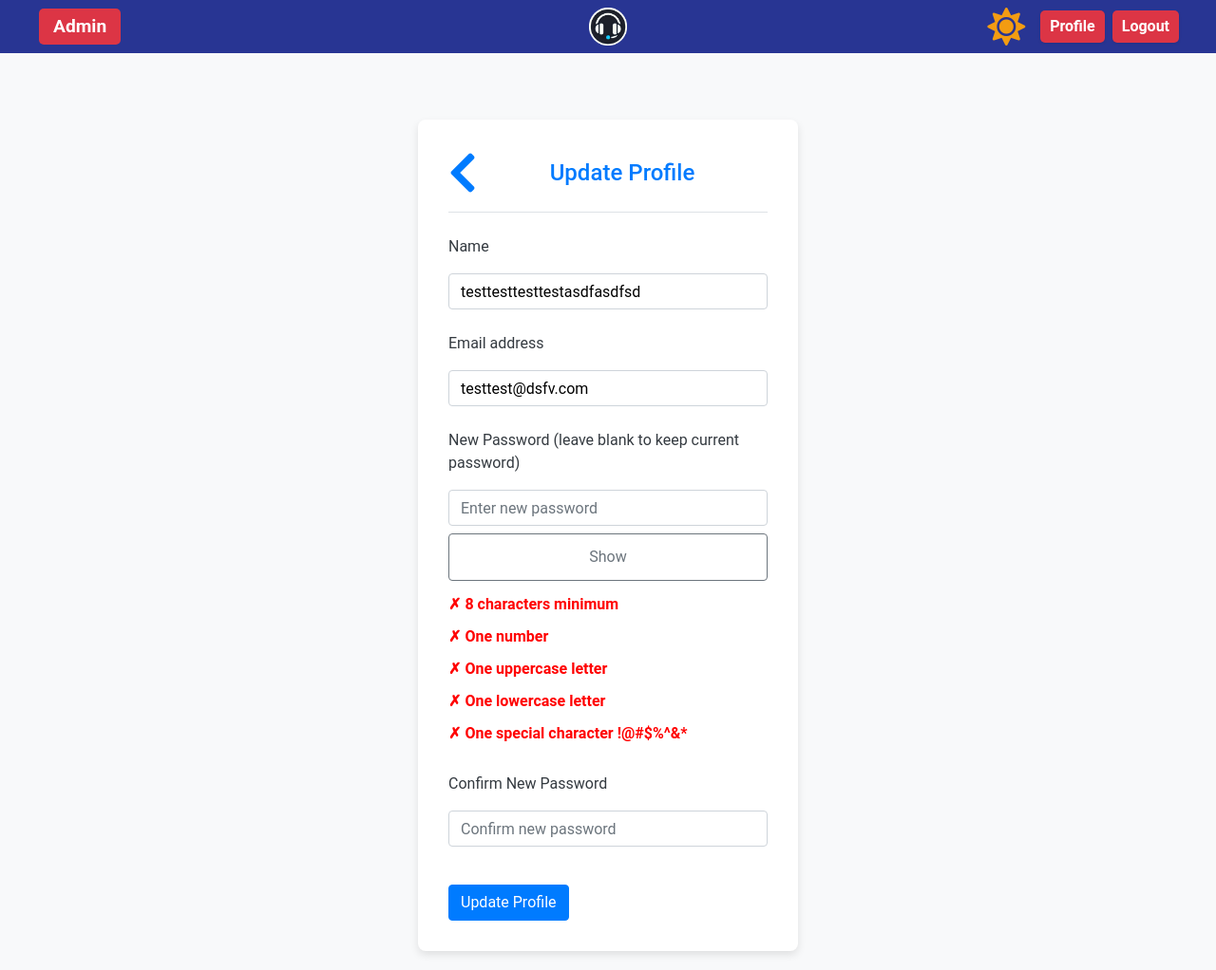
After one commit to Hiru5han/QA-project-weabapp, a Flask app: page /update_profile in a window 1280 px wide. The commit adds this page. Shown: the whole page at 95% size. Run offline with Flask 3, Linux system fonts and the light colour scheme; a user stored in the database is signed in; some libraries are stand-ins or nearby versions.

Commit message:
implement profile page on desktop

```diff
--- a/app/routes.py
+++ b/app/routes.py
@@ -3,8 +3,18 @@ from flask import Blueprint, render_template, redirect, url_for, request, flash
 from flask_login import login_user, login_required, logout_user, current_user
 from werkzeug.security import generate_password_hash, check_password_hash
 from .models import User, Ticket, Comment, db
+from urllib.parse import urlparse, urljoin
 
 bp = Blueprint("main", __name__)
+
+
+def is_safe_url(target):
+    """
+    Check if the target URL is safe by ensuring it's a local URL.
+    """
+    ref_url = urlparse(request.host_url)
+    test_url = urlparse(urljoin(request.host_url, target))
+    return test_url.scheme in ("http", "https") and ref_url.netloc == test_url.netloc
 
 
 @bp.route("/")
@@ -747,3 +757,104 @@ def ticket_details_readonly(ticket_id):
     return render_template(
         "ticket_details_readonly.html", ticket=ticket, comments=comments
     )
+
+
+@bp.route("/update_profile", methods=["GET", "POST"])
+@login_required
+def update_profile():
+    """
+    Allows the user to update their profile information.
+    """
+    # Get the 'next' parameter from the query string or form data
+    next_url = (
+        request.args.get("next") or request.form.get("next") or url_for("main.index")
+    )
+
+    # Ensure the next_url is safe
+    if not is_safe_url(next_url):
+        next_url = url_for("main.index")
+
+    if request.method == "POST":
+        # Get form data
+        name = request.form.get("name")
+        email = request.form.get("email")
+        password = request.form.get("password")
+        password_confirm = request.form.get("password_confirm")
+
+        # Validate name
+        if not name.strip():
+            flash("Name cannot be empty.", "warning")
+            return render_template(
+                "update_profile.html", current_user=current_user, next_url=next_url
+            )
+        if any(char.isdigit() for char in name):
+            flash("Name cannot contain numbers.", "warning")
+            return render_template(
+                "update_profile.html", current_user=current_user, next_url=next_url
+            )
+
+        # Validate email format
+        email_regex = r"^[a-zA-Z0-9_.+-]+@[a-zA-Z0-9-]+\.[a-zA-Z0-9-.]+$"
+        if not re.match(email_regex, email):
+            flash("Invalid email address.", "warning")
+            return render_template(
+                "update_profile.html", current_user=current_user, next_url=next_url
+            )
+
+        # Check if email is already in use by another user
+        if User.query.filter(User.email == email, User.id != current_user.id).first():
+            flash("Email address already in use.", "warning")
+            return render_template(
+                "update_profile.html", current_user=current_user, next_url=next_url
+            )
+
+        # Update password if provided
+        if password:
+            if password != password_confirm:
+                flash("Passwords do not match.", "warning")
+                return render_template(
+                    "update_profile.html", current_user=current_user, next_url=next_url
+                )
+
+            # Password complexity checks
+            if len(password) < 8:
+                flash("Password must be at least 8 characters long.", "warning")
+                return render_template(
+                    "update_profile.html", current_user=current_user, next_url=next_url
+                )
+            if not any(char.isdigit() for char in password):
+                flash("Password must contain at least one number.", "warning")
+                return render_template(
+                    "update_profile.html", current_user=current_user, next_url=next_url
+                )
+            if not any(char.isupper() for char in password):
+                flash("Password must contain at least one uppercase letter.", "warning")
+                return render_template(
+                    "update_profile.html", current_user=current_user, next_url=next_url
+                )
+            if not any(char.islower() for char in password):
+                flash("Password must contain at least one lowercase letter.", "warning")
+                return render_template(
+                    "update_profile.html", current_user=current_user, next_url=next_url
+                )
+            if not any(char in "!@#$%^&*()_+-=[]{}|;:,.<>?/" for char in password):
+                flash(
+                    "Password must contain at least one special character.", "warning"
+                )
+                return render_template(
+                    "update_profile.html", current_user=current_user, next_url=next_url
+                )
+
+            # Set new password
+            current_user.set_password(password)
+
+        # Update name and email
+        current_user.name = name
+        current_user.email = email
+        db.session.commit()
+        flash("Your profile has been updated.", "success")
+        return redirect(next_url)
+
+    return render_template(
+        "update_profile.html", current_user=current_user, next_url=next_url
+    )
--- a/app/static/styles.css
+++ b/app/static/styles.css
@@ -165,7 +165,8 @@ h2 {
 }
 
 /* Make the cursor a pointer when hovering over the logout button */
-.logout-badge {
+.logout-badge,
+.profile-badge {
   cursor: pointer;
 }
 
@@ -667,7 +668,8 @@ body.dark-mode .jumbotron {
   opacity: 0.8;
 }
 
-.logout-badge {
+.logout-badge,
+.profile-badge {
   cursor: pointer;
   transition: transform 0.2s, box-shadow 0.2s;
   display: inline-flex;
--- a/app/templates/base.html
+++ b/app/templates/base.html
@@ -64,12 +64,18 @@
             />
           </a>
 
-          <!-- Right part: Logout and Theme Toggle -->
+          <!-- Right part: Profile, Logout, and Theme Toggle -->
           <div class="d-flex align-items-center">
             <button id="theme-toggle-button" class="btn btn-link">
               <i id="theme-toggle-icon" class="fas fa-sun"></i>
             </button>
             {% if current_user.is_authenticated %}
+            <a
+              class="profile-badge mr-2"
+              href="{{ url_for('main.update_profile', next=request.path) }}"
+            >
+              Profile
+            </a>
             <a class="logout-badge mr-2" href="{{ url_for('main.logout') }}">
               Logout
             </a>
--- /dev/null
+++ b/app/templates/update_profile.html
@@ -0,0 +1,188 @@
+{% extends "base.html" %} {% block content %}
+<div class="auth-page">
+  <div class="auth-card">
+    <div class="auth-header d-flex align-items-center mb-4">
+      <a href="{{ next_url }}" class="me-2">
+        <i class="fas fa-chevron-left back-button-icon"></i>
+      </a>
+      <h2 class="auth-title mb-0">Update Profile</h2>
+    </div>
+    <div class="auth-body">
+      <form method="POST" action="{{ url_for('main.update_profile') }}">
+        <!-- Include CSRF token for security -->
+        <input type="hidden" name="csrf_token" value="{{ csrf_token() }}" />
+
+        <!-- Hidden field to pass the 'next' URL -->
+        <input type="hidden" name="next" value="{{ next_url }}" />
+
+        <!-- Name Field -->
+        <div class="form-group">
+          <label for="name">Name</label>
+          <input
+            type="text"
+            class="form-control"
+            id="name"
+            name="name"
+            value="{{ current_user.name }}"
+            required
+          />
+        </div>
+
+        <!-- Email Field -->
+        <div class="form-group">
+          <label for="email">Email address</label>
+          <input
+            type="email"
+            class="form-control"
+            id="email"
+            name="email"
+            value="{{ current_user.email }}"
+            required
+          />
+        </div>
+
+        <!-- Password Fields -->
+        <div class="form-group">
+          <label for="password"
+            >New Password (leave blank to keep current password)</label
+          >
+          <input
+            type="password"
+            class="form-control"
+            id="password"
+            name="password"
+            placeholder="Enter new password"
+          />
+          <button
+            type="button"
+            id="togglePassword"
+            class="btn btn-outline-secondary mt-2"
+          >
+            Show
+          </button>
+
+          <!-- Password requirements -->
+          <div id="password-requirements" class="form-text text-muted mt-2">
+            <div class="criteria">
+              <div class="criteria-item">
+                <span id="length" class="invalid">✗ 8 characters minimum</span>
+                <span id="number" class="invalid">✗ One number</span>
+                <span id="uppercase" class="invalid"
+                  >✗ One uppercase letter</span
+                >
+                <span id="lowercase" class="invalid"
+                  >✗ One lowercase letter</span
+                >
+                <span id="special" class="invalid"
+                  >✗ One special character !@#$%^&*</span
+                >
+              </div>
+            </div>
+          </div>
+        </div>
+
+        <!-- Confirm Password Field -->
+        <div class="form-group">
+          <label for="password_confirm">Confirm New Password</label>
+          <input
+            type="password"
+            class="form-control"
+            id="password_confirm"
+            name="password_confirm"
+            placeholder="Confirm new password"
+          />
+        </div>
+
+        <!-- Submit Button -->
+        <button type="submit" class="btn btn-primary mt-3">
+          Update Profile
+        </button>
+      </form>
+    </div>
+  </div>
+</div>
+
+<!-- Inline JavaScript -->
+<script type="text/javascript">
+  document.addEventListener("DOMContentLoaded", function () {
+    const passwordInput = document.getElementById("password");
+    const passwordConfirmInput = document.getElementById("password_confirm");
+    const lengthCriteria = document.getElementById("length");
+    const numberCriteria = document.getElementById("number");
+    const uppercaseCriteria = document.getElementById("uppercase");
+    const lowercaseCriteria = document.getElementById("lowercase");
+    const specialCriteria = document.getElementById("special");
+    const togglePassword = document.getElementById("togglePassword");
+
+    passwordInput.addEventListener("input", function () {
+      const password = passwordInput.value;
+
+      // Check the length
+      if (password.length >= 8) {
+        lengthCriteria.classList.add("valid");
+        lengthCriteria.classList.remove("invalid");
+        lengthCriteria.innerHTML = "✓ 8 characters minimum";
+      } else {
+        lengthCriteria.classList.add("invalid");
+        lengthCriteria.classList.remove("valid");
+        lengthCriteria.innerHTML = "✗ 8 characters minimum";
+      }
+
+      // Check for numbers
+      if (/\d/.test(password)) {
+        numberCriteria.classList.add("valid");
+        numberCriteria.classList.remove("invalid");
+        numberCriteria.innerHTML = "✓ One number";
+      } else {
+        numberCriteria.classList.add("invalid");
+        numberCriteria.classList.remove("valid");
+        numberCriteria.innerHTML = "✗ One number";
+      }
+
+      // Check for uppercase letters
+      if (/[A-Z]/.test(password)) {
+        uppercaseCriteria.classList.add("valid");
+        uppercaseCriteria.classList.remove("invalid");
+        uppercaseCriteria.innerHTML = "✓ One uppercase letter";
+      } else {
+        uppercaseCriteria.classList.add("invalid");
+        uppercaseCriteria.classList.remove("valid");
+        uppercaseCriteria.innerHTML = "✗ One uppercase letter";
+      }
+
+      // Check for lowercase letters
+      if (/[a-z]/.test(password)) {
+        lowercaseCriteria.classList.add("valid");
+        lowercaseCriteria.classList.remove("invalid");
+        lowercaseCriteria.innerHTML = "✓ One lowercase letter";
+      } else {
+        lowercaseCriteria.classList.add("invalid");
+        lowercaseCriteria.classList.remove("valid");
+        lowercaseCriteria.innerHTML = "✗ One lowercase letter";
+      }
+
+      // Check for special characters
+      if (/[!@#$%^&*()_+\-=[\]{}|;:,.<>?/]/.test(password)) {
+        specialCriteria.classList.add("valid");
+        specialCriteria.classList.remove("invalid");
+        specialCriteria.innerHTML =
+          "✓ One special character !@#$%^&*()_+-=[]{}|;:,.<>?/";
+      } else {
+        specialCriteria.classList.add("invalid");
+        specialCriteria.classList.remove("valid");
+        specialCriteria.innerHTML =
+          "✗ One special character !@#$%^&*()_+-=[]{}|;:,.<>?/";
+      }
+    });
+
+    // Toggle password visibility
+    togglePassword.addEventListener("click", function () {
+      const type =
+        passwordInput.getAttribute("type") === "password" ? "text" : "password";
+      passwordInput.setAttribute("type", type);
+      passwordConfirmInput.setAttribute("type", type);
+      this.textContent = type === "password" ? "Show" : "Hide";
+    });
+  });
+</script>
+{% endblock %}
```
Also changed, not shown: other parts of app/static/styles.css (+26 -5 lines), instance/helpdesk.db.
